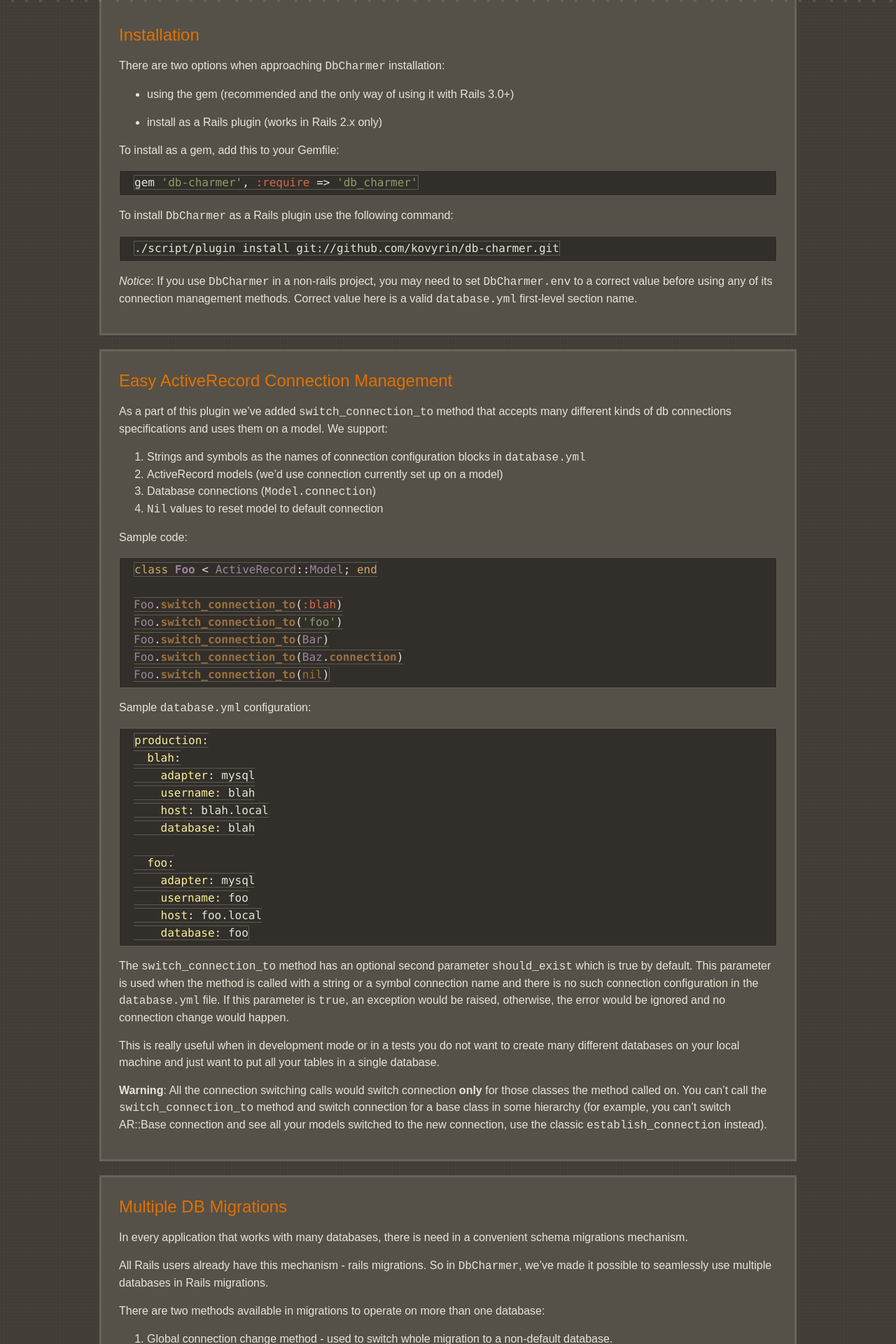
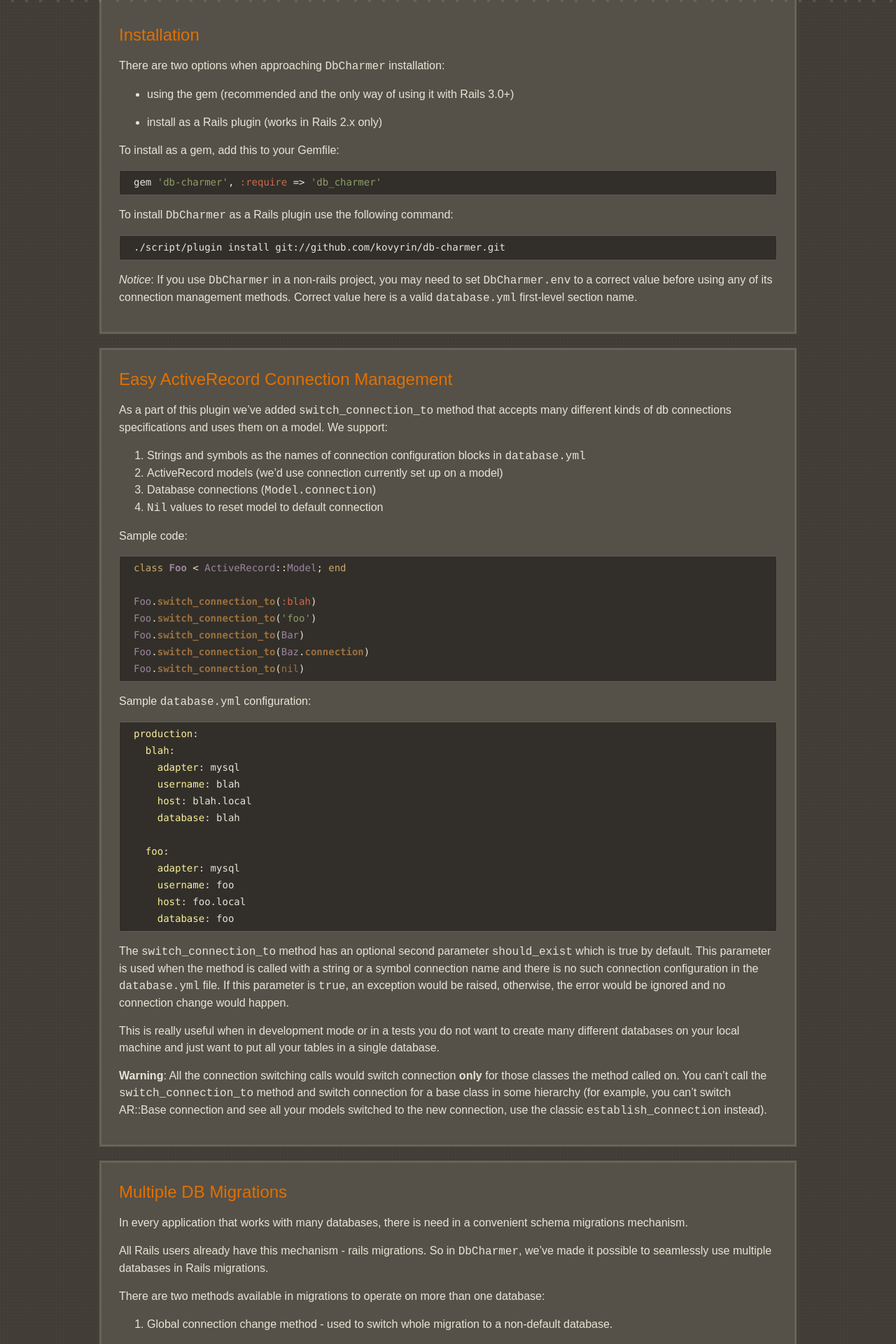
Before and after one commit to kovyrin/db-charmer, a Jekyll site: the page built from index.html, in a window 1280 px wide. Shown: the part 448-2368 px from the top of the page at 70% size. Built offline with Jekyll 4.4.1, drawn with Linux system fonts in a browser that asks for light colours; nearby versions of some CDN libraries.

Commit message:
Fixed code blocks

```diff
--- a/css/style.css
+++ b/css/style.css
@@ -300,7 +300,7 @@ article code {
 }
 
 article pre code {
-    padding: 0px;
+    padding: 0; border: 0; line-height: 1em; font-size: 14px;
 }
 
 .sticky #main-menu {
```
